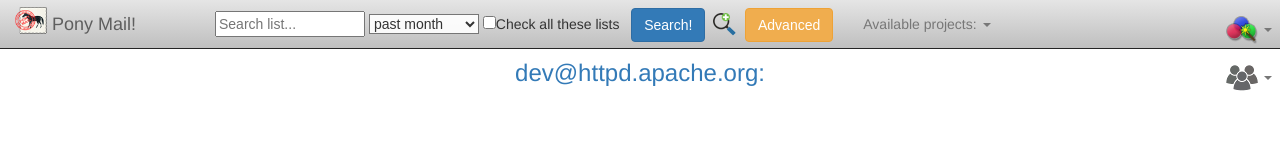
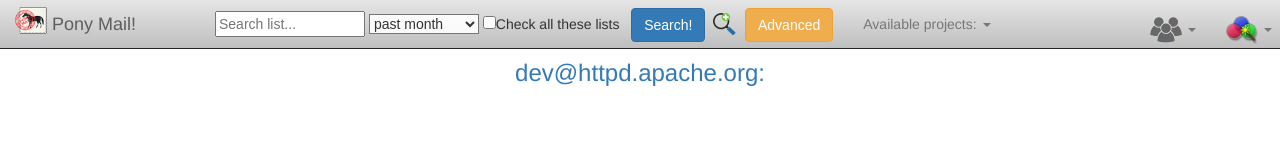
Before and after one commit to apache/incubator-ponymail, a plain HTML site: page site/list.html in a window 1280 px wide. Shown: the top 160 px of the page. Drawn offline with nearby package versions, Linux system fonts and the light colour scheme; no server answers; a web font is replaced by a local one.

Commit message:
move themes out of listchoice so it doesn't get removed.

```diff
--- a/site/list.html
+++ b/site/list.html
@@ -57,7 +57,7 @@
       </ul>
 
       <ul class="nav navbar-nav" id="userprefs" style="position: absolute; right: 8px;">
-      <li class="dropdown navbar-right" id="listchoice">
+        <li class="dropdown navbar-right">
           <!-- themes -->
           <a href="#" class="dropdown-toggle" data-toggle="dropdown" role="button" aria-haspopup="true" aria-expanded="false"><img id="uimg" src="images/themes.png" title="Theme selctor"/>
             <span class="caret"></span></a>
@@ -65,6 +65,9 @@
               <li><a href="javascript:void(0)" onclick="prefs.theme='default'">Default theme</a></li>
               <li><a href="javascript:void(0)" onclick="prefs.theme='social'">Social theme</a></li>
           </ul>
+        </li>
+      <li class="dropdown navbar-right" id="listchoice">
+
 
           <!-- user prefs -->
           <a href="#" class="dropdown-toggle" data-toggle="dropdown" role="button" aria-haspopup="true" aria-expanded="false"><img id="uimg" src="images/user_loggedout.png" title="Not logged in"/>
```
